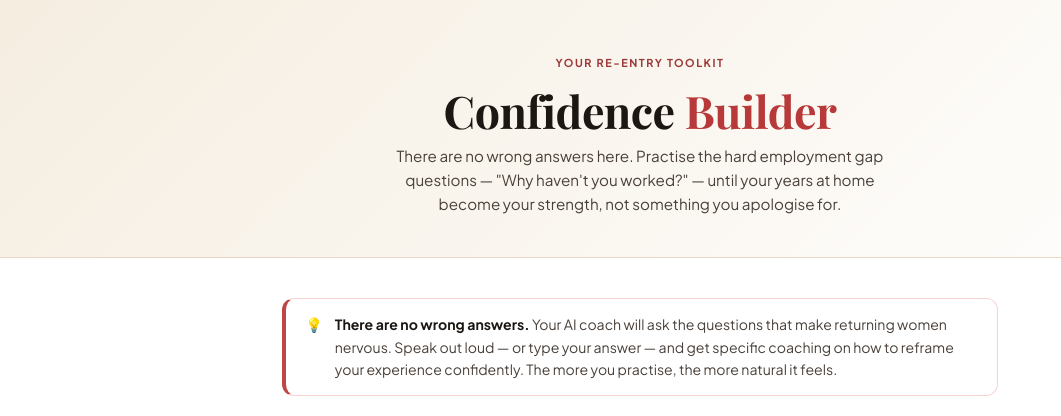
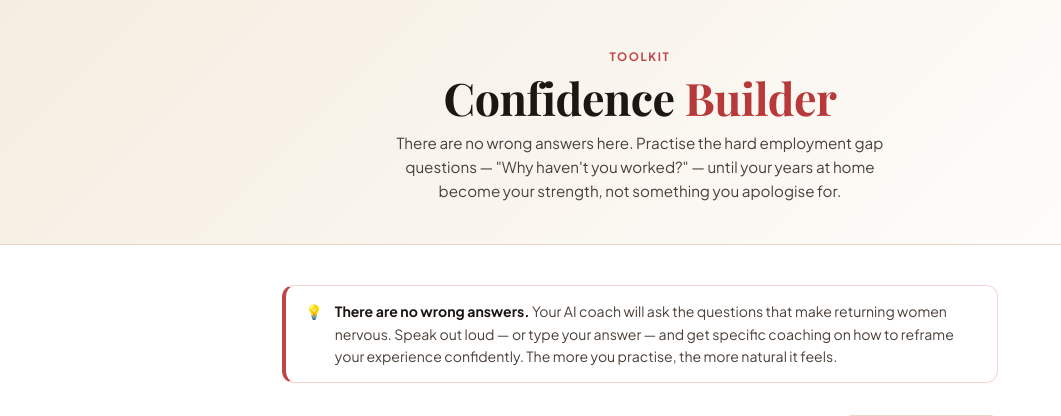
Before and after one commit to CameliaCH/NAIK, a Flask app: page /interview in a window 1280 px wide. Shown: the part 64-480 px from the top of the page, without its empty margins (0-1061 px from the left). Run offline with Flask 3, Linux system fonts and the light colour scheme.

Commit message:
standardise eyebrow labels for toolkit

```diff
--- a/templates/connect.html
+++ b/templates/connect.html
@@ -58,6 +58,7 @@
     padding: 3rem clamp(1.5rem,5vw,4rem) 2.5rem;
     text-align: center;
   }
+  .connect-eyebrow {font-size:.72rem;font-weight:800;letter-spacing:.14em;text-transform:uppercase;color:var(--red);display:block;margin-bottom:.5rem;position:relative;}
   .connect-hero h1 {
     font-size: clamp(2.4rem,5vw,4rem);
     margin-bottom: 0.75rem;
@@ -376,7 +377,7 @@
 
 <!-- ── HERO ── -->
 <section class="connect-hero">
-  <span class="section-label">Connect</span>
+  <span class="connect-eyebrow">Connect</span>
   <h1>Kongsi <em>Cerita.</em></h1>
   <p>Share your wins — first job back, first paycheck, first promotion. Your story lifts the next woman up.</p>
 </section>
--- a/templates/cv_builder.html
+++ b/templates/cv_builder.html
@@ -17,7 +17,7 @@
   padding: 3rem clamp(1.5rem,5vw,4rem) 2.5rem;
   text-align: center;}
 .pm-hero::before{content:'';position:absolute;inset:0;background:radial-gradient(ellipse at 60% 50%,rgba(126,172,181,.15) 0%,transparent 70%);pointer-events:none;}
-.pm-eyebrow{font-size:.72rem;font-weight:800;letter-spacing:.14em;text-transform:uppercase;color:var(--red);display:block;margin-bottom:.5rem;}
+.pm-eyebrow{font-size:.72rem;font-weight:800;letter-spacing:.14em;text-transform:uppercase;color:var(--red);display:block;margin-bottom:.5rem;position:relative;}
 .pm-hero h1{font-family:'Playfair Display',serif;font-size:clamp(1.8rem,3.5vw,2.8rem);color:var(--ink);margin-bottom:.5rem;position:relative;}
 .pm-hero h1 em{color:var(--red);font-style:normal;}
 .pm-hero p{color:var(--ink-mid);font-size:.95rem;max-width:520px;margin:0 auto;position:relative;}
@@ -285,7 +285,7 @@
 
 <!-- HERO -->
 <div class="pm-hero">
-  <span class="section-label">Your Re-entry Toolkit</span>
+  <span class="pm-eyebrow">Toolkit</span>
   <h1>Your <em>Career Gap</em> CV</h1>
   <p>Most CV tools assume you've had a job. NAIK is different — we know caregiving IS work. Build your CV from scratch, or let us translate your years at home into professional language employers respect.</p>
 </div>
--- a/templates/interview.html
+++ b/templates/interview.html
@@ -38,7 +38,7 @@
     padding: 3rem clamp(1.5rem,5vw,4rem) 2.5rem;
     text-align: center;
   }
-  .interview-page-eyebrow{font-size:.72rem;font-weight:800;letter-spacing:.14em;text-transform:uppercase;color:var(--red);display:block;margin-bottom:.5rem;}
+  .interview-page-eyebrow{font-size:.72rem;font-weight:800;letter-spacing:.14em;text-transform:uppercase;color:var(--red);display:block;margin-bottom:.5rem;position:relative;}
   .interview-page-hero h1{font-family:'Playfair Display',serif;font-size:clamp(1.8rem,3.5vw,2.8rem);color:var(--ink);margin-bottom:.5rem;position:relative;}
   .interview-page-hero h1 em{color:var(--teal);font-style:normal;}
   .interview-page-hero p{color:var(--ink-mid);font-size:.95rem;max-width:520px;margin:0 auto;position:relative;}
@@ -201,7 +201,7 @@
 
 <!-- HERO -->
 <div class="interview-page-hero">
-  <span class="section-label">Your Re-entry Toolkit</span>
+  <span class="interview-page-eyebrow">Toolkit</span>
   <h1>Confidence <em>Builder</em></h1>
   <p>There are no wrong answers here. Practise the hard employment gap questions — "Why haven't you worked?" — until your years at home become your strength, not something you apologise for.</p>
 </div>
--- a/templates/resources.html
+++ b/templates/resources.html
@@ -15,7 +15,7 @@
     border-bottom: 1px solid var(--border);
     padding: 3rem clamp(1.5rem,5vw,4rem) 2.5rem;
     text-align: center;}
-.res-eyebrow{font-size:.72rem;font-weight:800;letter-spacing:.14em;text-transform:uppercase;color:var(--red);display:block;margin-bottom:.5rem;}
+.res-eyebrow{font-size:.72rem;font-weight:800;letter-spacing:.14em;text-transform:uppercase;color:var(--red);display:block;margin-bottom:.5rem;position:relative;}
 .res-hero h1{font-family:'Playfair Display',serif;font-size:clamp(1.8rem,3.5vw,2.8rem);color:var(--ink);margin-bottom:.5rem;position:relative;}
 .res-hero h1 em{color:var(--teal);font-style:normal;}
 .res-hero p{color:var(--ink-mid);font-size:.95rem;max-width:520px;margin:0 auto;position:relative;}
@@ -99,7 +99,7 @@
 
 <!-- Hero -->
 <div class="res-hero">
-  <span class="res-eyebrow">For Women Re-entering Work</span>
+  <span class="res-eyebrow">Toolkit</span>
   <h1>Resources to help you<br><em>return with confidence</em></h1>
   <p>Templates, your legal rights as a woman, safe gig work tips, and trusted links — all free, all in one place.</p>
 </div>
```
